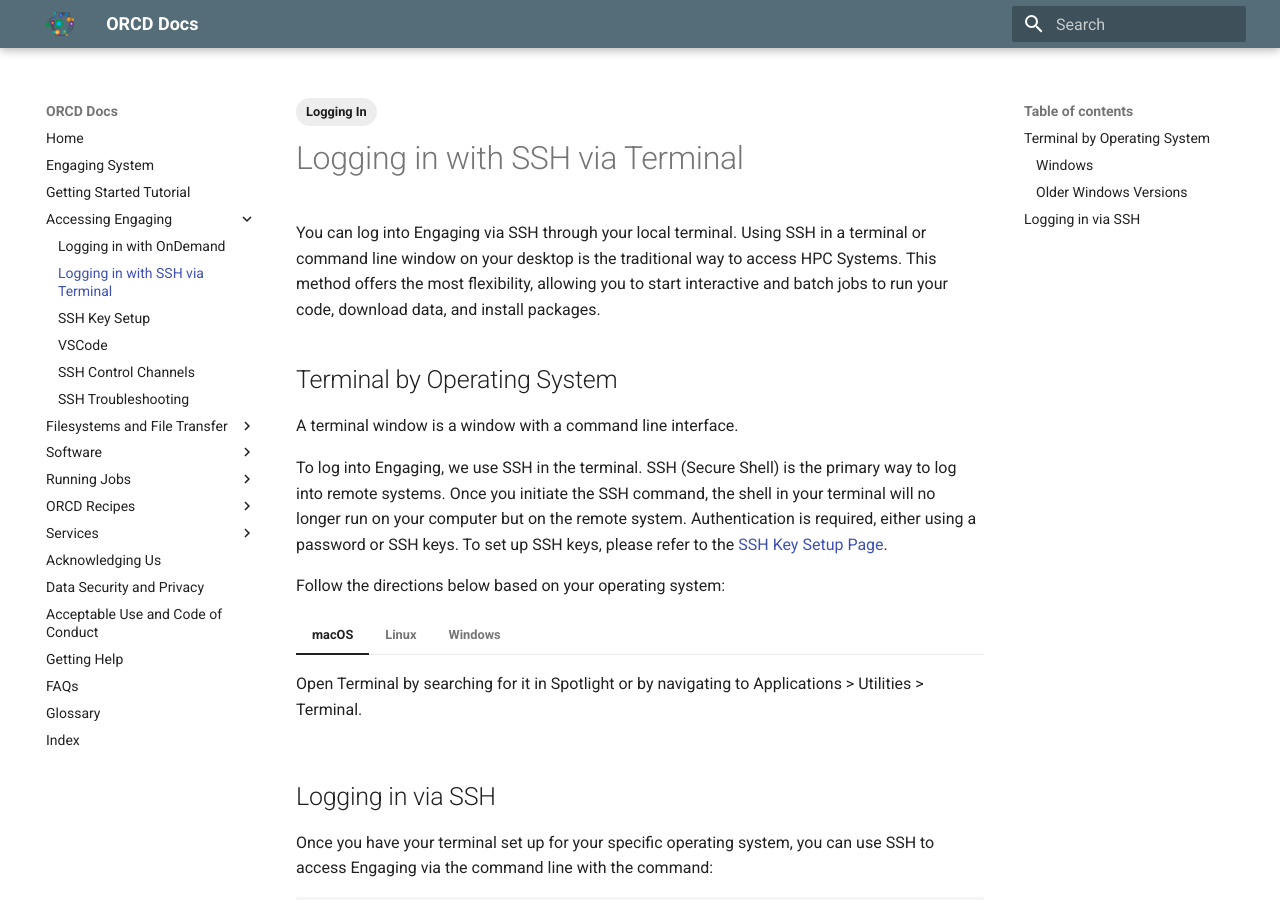
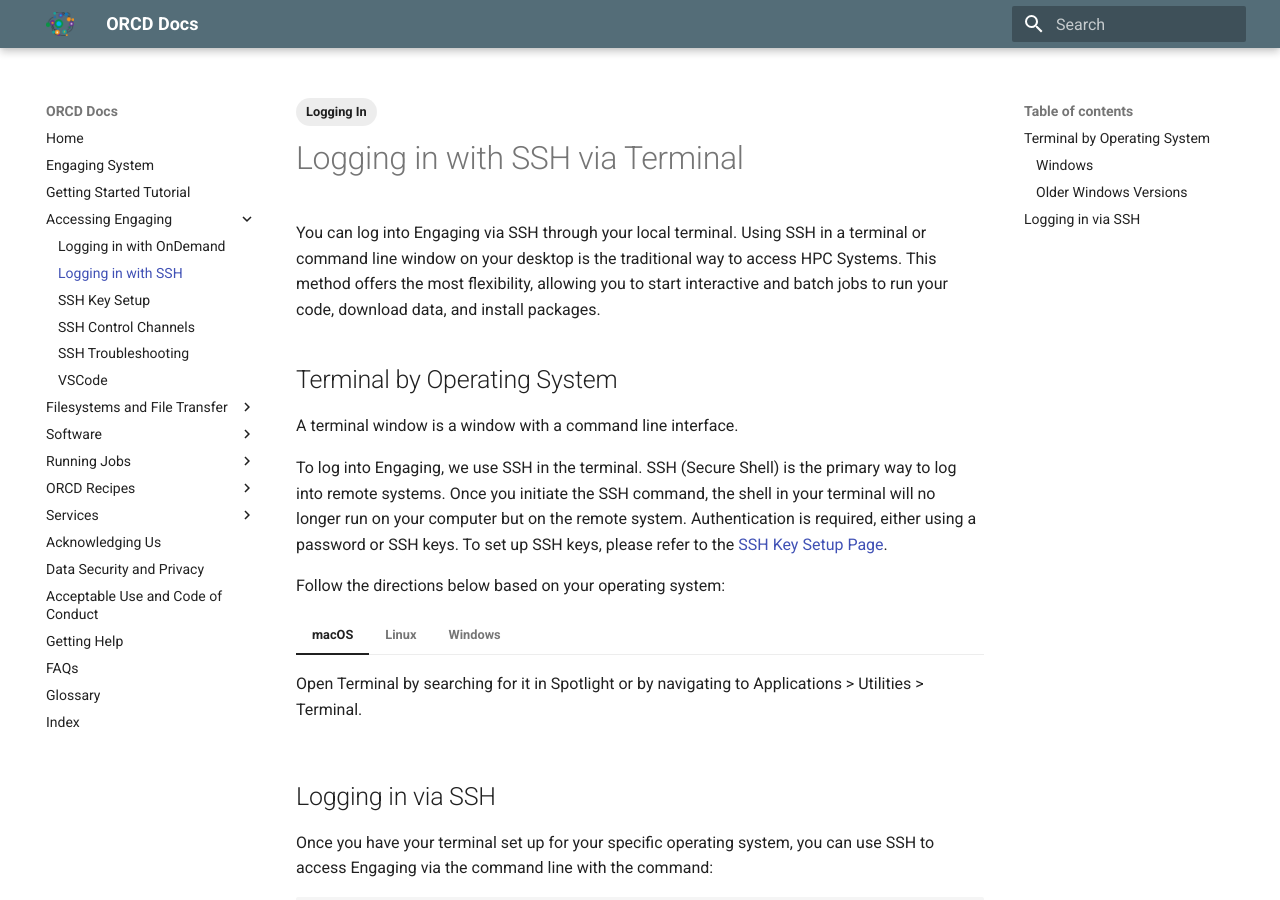
Before and after one commit to mit-orcd/orcd-docs-edit, an MkDocs documentation site: the page built from docs/accessing-orcd/ssh-login.md, in a window 1280 px wide and 900 px high. Built offline with MkDocs 1.6.1 and Material for MkDocs 9.7.7, drawn with Linux system fonts in a browser that asks for light colours.

Commit message:
re-order Accessing Engaging section

```diff
--- a/mkdocs.yml
+++ b/mkdocs.yml
@@ -6,11 +6,11 @@
   - Getting Started Tutorial: getting-started.md
   - Accessing Engaging:
     - Logging in with OnDemand: accessing-orcd/ondemand-login.md
-    - Logging in with SSH via Terminal: accessing-orcd/ssh-login.md
+    - Logging in with SSH: accessing-orcd/ssh-login.md
     - SSH Key Setup: accessing-orcd/ssh-setup.md
-    - VSCode: recipes/vscode.md
     - SSH Control Channels: accessing-orcd/control-channels.md
     - SSH Troubleshooting: accessing-orcd/ssh-troubleshooting.md
+    - VSCode: recipes/vscode.md
   - Filesystems and File Transfer:
     - General Use Filesystems:  filesystems-file-transfer/filesystems.md
 #    - Project Specific Filesystems: filesystems-file-transfer/project-filesystems.md
```
